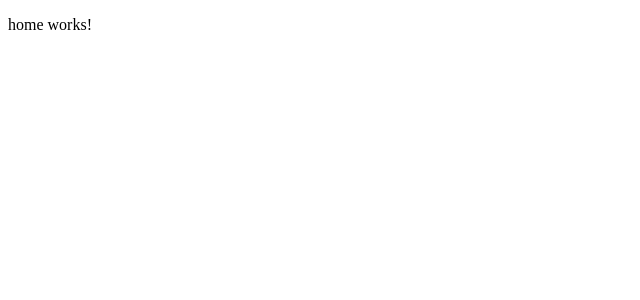
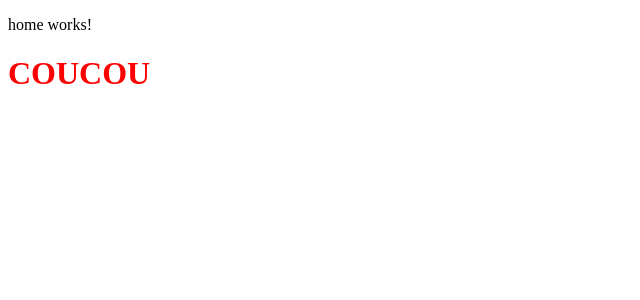
Before and after one commit to AlexandreLourencinho/capacitor-test, an Angular app: page /home in a window 1280 px wide. Shown: the top 300 px of the page, without its empty margins (0-640 px from the left). Built offline with nearby package versions, Linux system fonts and the light colour scheme.

Commit message:
[FEAT] database with room beginning, next step

```diff
--- a/src/app/components/home/home.component.html
+++ b/src/app/components/home/home.component.html
@@ -1 +1,2 @@
 <p>home works!</p>
+<h1 style="color: red"> COUCOU</h1>
```
Also changed, not shown: 5 other files (tests, documents, lock files or other folders).
